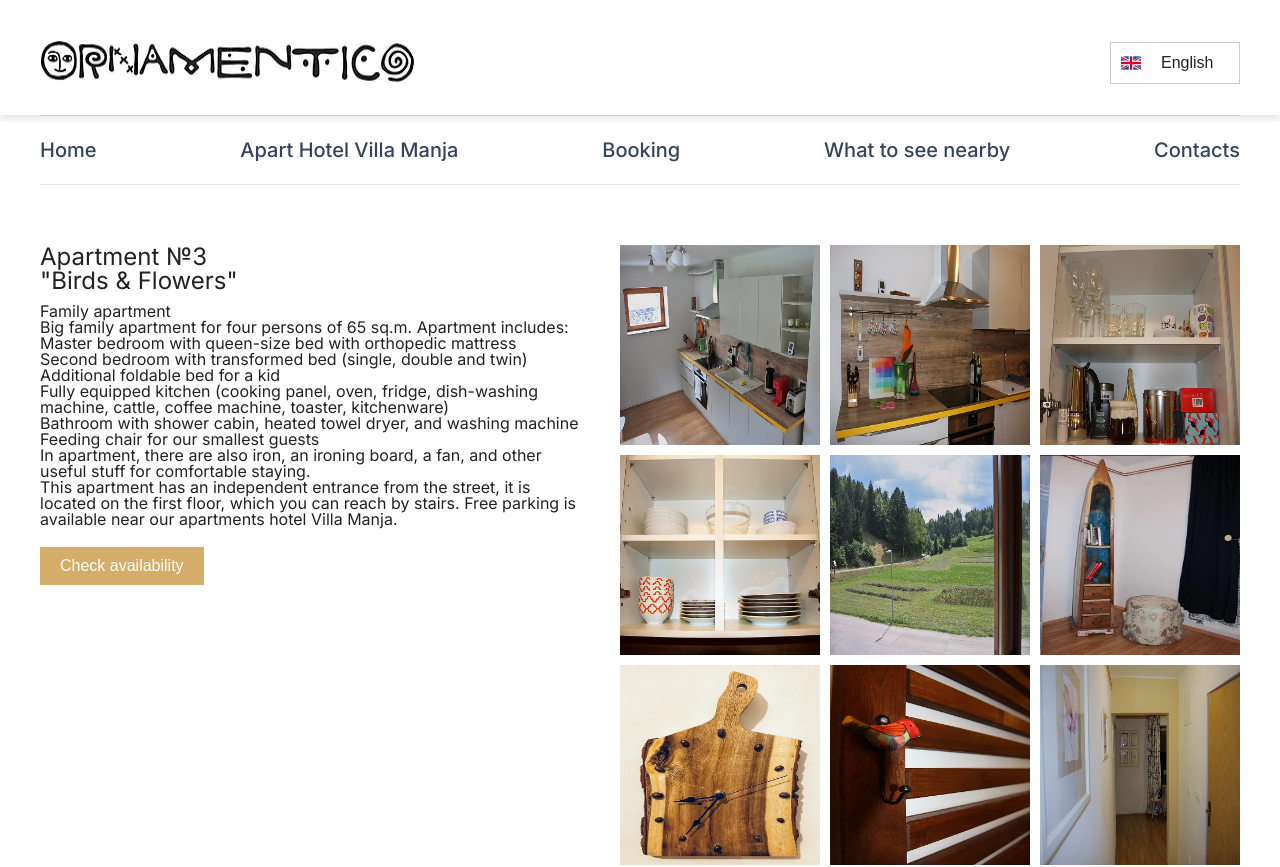
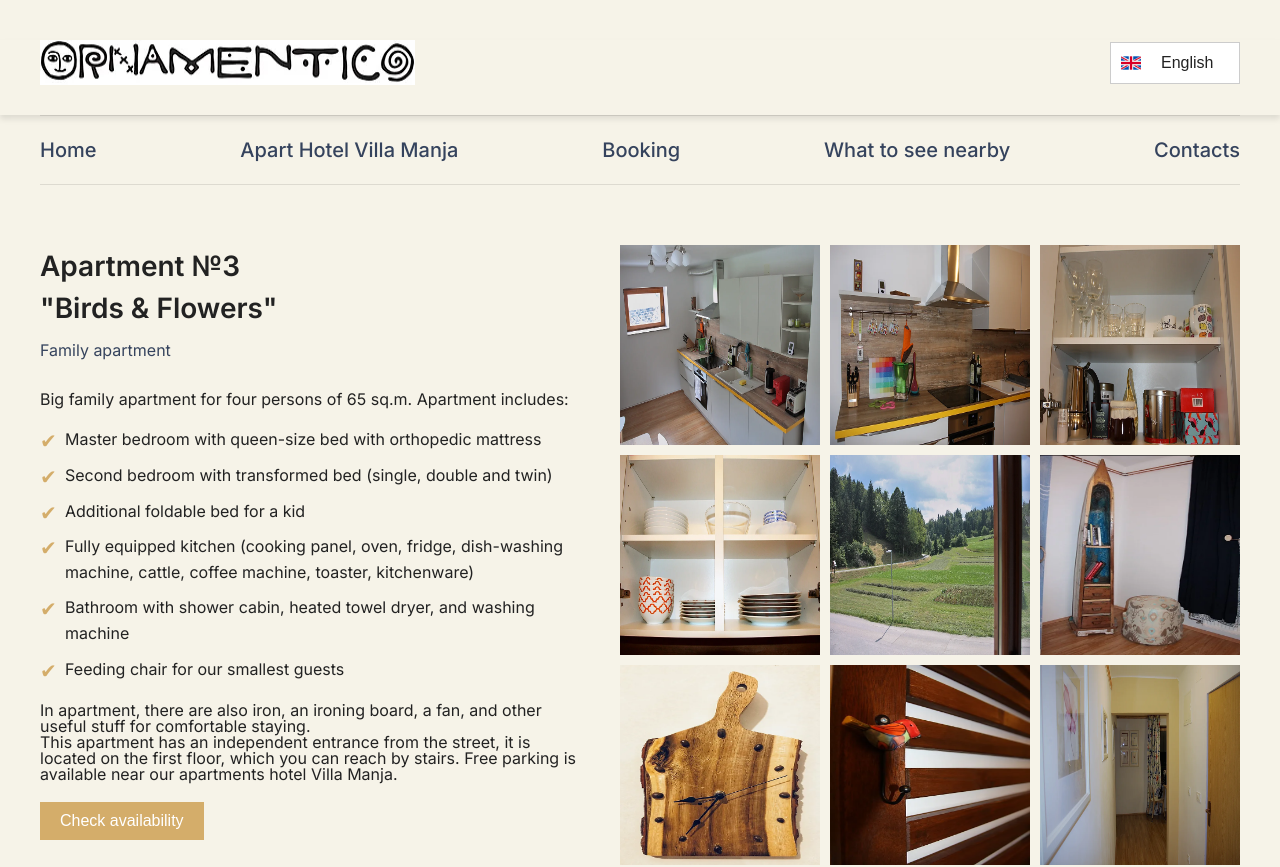
Before and after one commit to holus-bolus/ornamentico, a Next.js app: page /apartment3 in a window 1280 px wide. Shown: the top 867 px of the page. Built offline with nearby package versions, Linux system fonts and the light colour scheme.

Commit message:
Added the list styling

```diff
--- a/src/app/apartment3/Apartment3.module.css
+++ b/src/app/apartment3/Apartment3.module.css
@@ -12,9 +12,43 @@
     margin-bottom: 20px;
 }
 
+
 .apartment3__header {
-    font-size: 24px;
+    font-size: 28px;
+    font-weight: 600;
+    line-height: 1.5;
     margin-bottom: 10px;
+}
+
+.apartment3__text {
+    font-size: 16px;
+    font-weight: 400;
+    color: rgb(53, 67, 93);
+    line-height: 1.4;
+    margin-bottom: 30px;
+}
+
+.apartment3__list {
+    list-style: none;
+    padding: 0;
+    margin: 20px 0;
+    font-size: 16px;
+    line-height: 1.6;
+}
+
+.apartment3__list li {
+    position: relative;
+    padding-left: 25px;
+    margin-bottom: 10px;
+}
+
+.apartment3__list li::before {
+    content: '✔';
+    position: absolute;
+    left: 0;
+    color: #D4AD6A;
+    font-size: 20px;
+    line-height: 1.4;
 }
 
 .apartment3__button {
--- a/src/app/apartment3/page.tsx
+++ b/src/app/apartment3/page.tsx
@@ -49,27 +49,31 @@ const Apartment3 = () => {
         <section className={styles.apartment3}>
             <div className={`container ${styles.apartment3__container}`}>
                 <div className={styles.apartment3__textWrapper}>
-                    <h1 className={styles.apartment3__header}>Apartment №3 <br />
+                    <h1 className={styles.apartment3__header}>Apartment №3 <br/>
                         "Birds & Flowers"
                     </h1>
-                    <p>Family apartment</p>
+                    <p className={styles.apartment3__text}>Family apartment</p>
                     <p>
                         Big family apartment for four persons of 65 sq.m. Apartment includes:
                     </p>
-                    <ul>
+                    <ul className={styles.apartment3__list}>
                         <li>Master bedroom with queen-size bed with orthopedic mattress</li>
                         <li>Second bedroom with transformed bed (single, double and twin)</li>
                         <li>Additional foldable bed for a kid</li>
-                        <li>Fully equipped kitchen (cooking panel, oven, fridge, dish-washing machine, cattle, coffee machine, toaster, kitchenware)</li>
+                        <li>Fully equipped kitchen (cooking panel, oven, fridge, dish-washing machine, cattle, coffee
+                            machine, toaster, kitchenware)
+                        </li>
                         <li>Bathroom with shower cabin, heated towel dryer, and washing machine</li>
                         <li>Feeding chair for our smallest guests</li>
                     </ul>
                     <p>
-                        In apartment, there are also iron, an ironing board, a fan, and other useful stuff for comfortable
+                        In apartment, there are also iron, an ironing board, a fan, and other useful stuff for
+                        comfortable
                         staying.
                     </p>
                     <p>
-                        This apartment has an independent entrance from the street, it is located on the first floor, which
+                        This apartment has an independent entrance from the street, it is located on the first floor,
+                        which
                         you can reach by stairs. Free parking is available near our apartments hotel Villa Manja.
                     </p>
                     <button className={styles.apartment3__button}>Check availability</button>
@@ -86,7 +90,7 @@ const Apartment3 = () => {
                     ))}
                 </div>
             </div>
-            {isCarouselOpen && <ApartmentCarousel currentIndex={currentIndex} onClose={closeCarousel} />}
+            {isCarouselOpen && <ApartmentCarousel currentIndex={currentIndex} onClose={closeCarousel}/>}
         </section>
     )
 }
--- a/src/app/globals.css
+++ b/src/app/globals.css
@@ -1,5 +1,7 @@
 @import "reset.css";
-
+body {
+    background-color: #f6f3e8;
+}
 .container {
    width: 1200px;
     margin: 0 auto;
```
